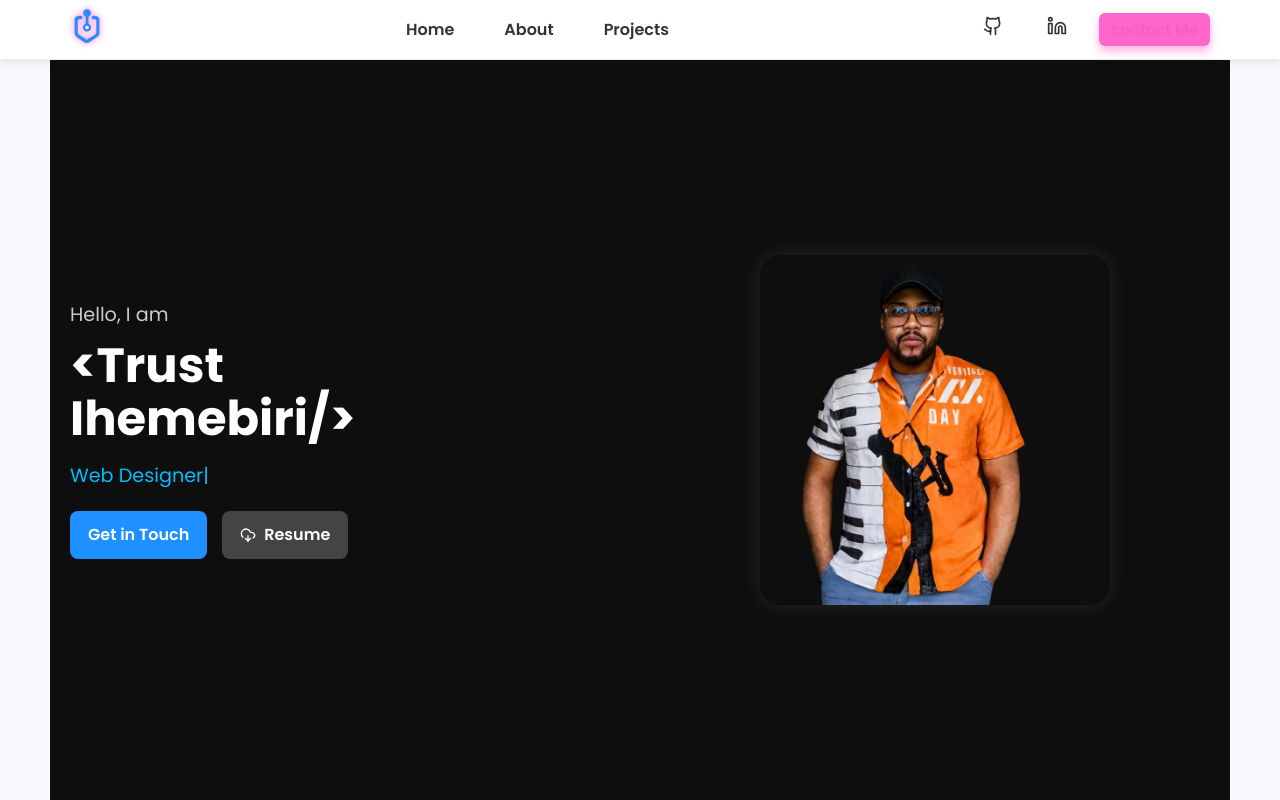
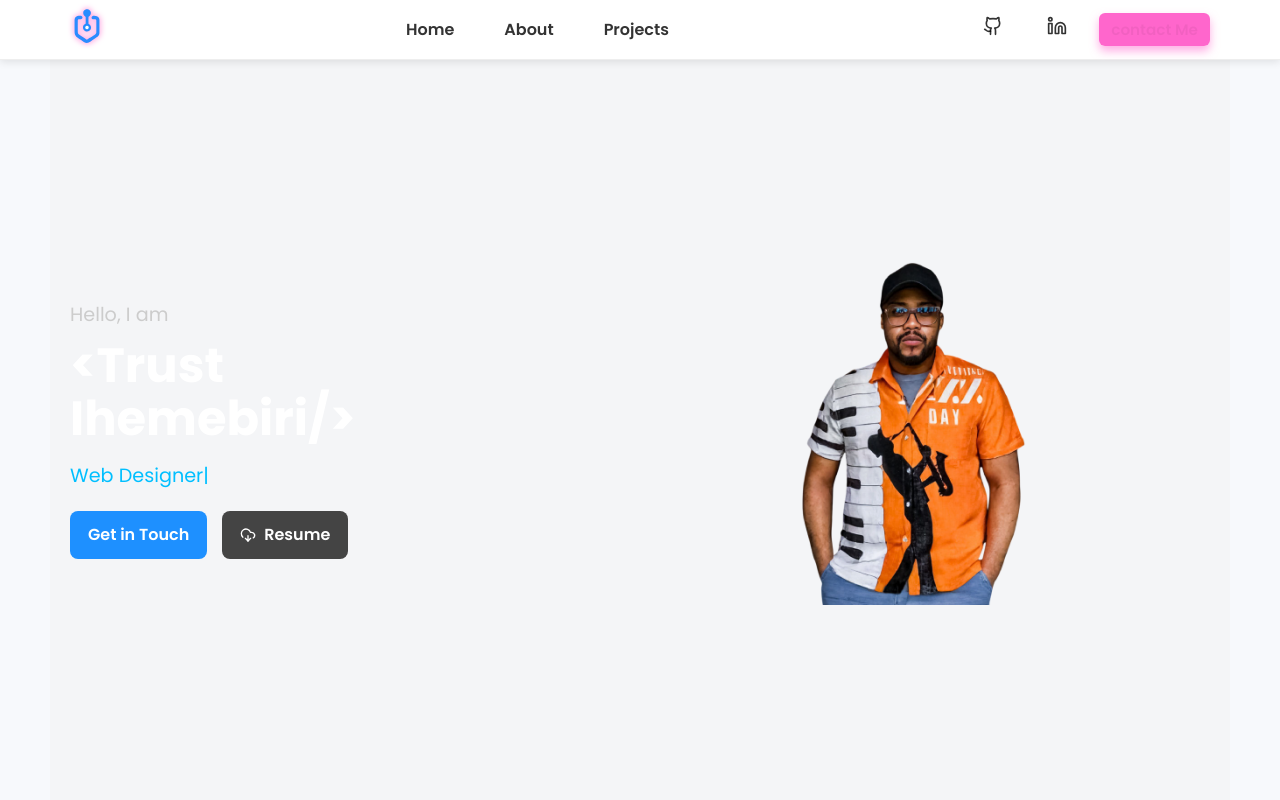
Before and after one commit to Trust447/PERSONAL-PORTFOLIO-WEBSITE, a React (Vite) app in the folder trust-portfolio/: page / in a window 1280 px wide. Shown: the top 800 px of the page. Built offline with nearby package versions, Linux system fonts and the light colour scheme.

Commit message:
Update home-styles.css

```diff
--- a/trust-portfolio/src/components/home-component/home-styles.css
+++ b/trust-portfolio/src/components/home-component/home-styles.css
@@ -1,6 +1,6 @@
 /* General Container */
 .home-container {
-  background-color: #0e0e0e;
+  background-color: #ececec52;
   color: white;
   min-height: 100vh;
   padding: 60px 20px;
```
